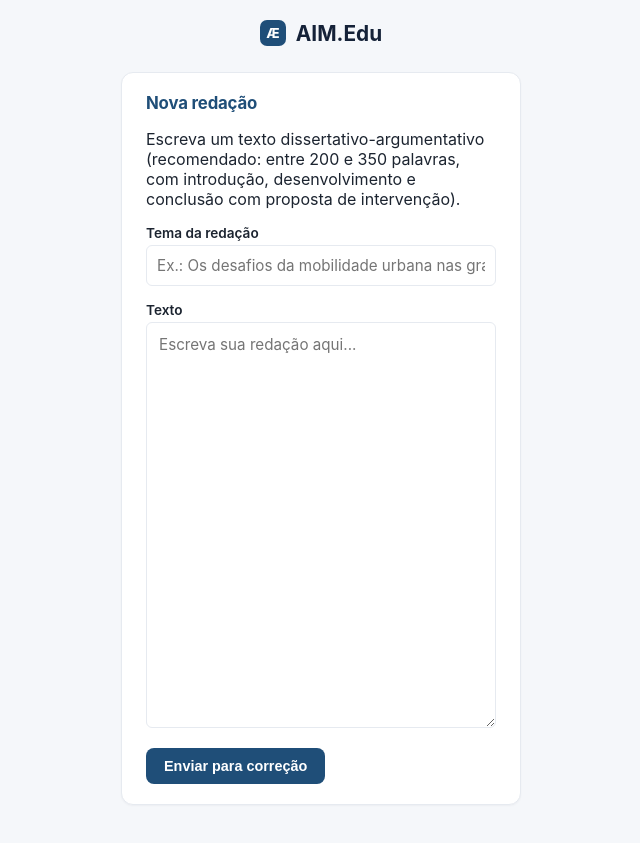
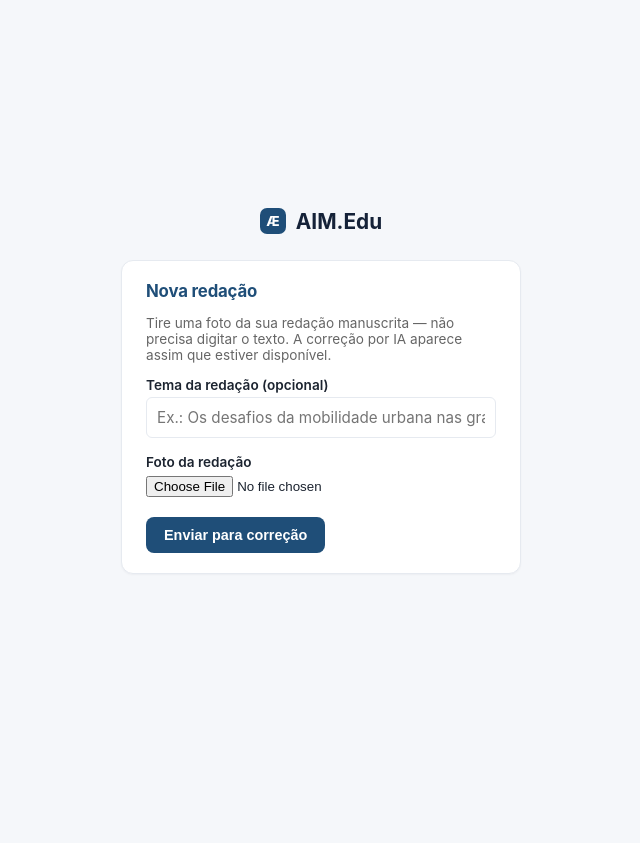
Before and after one commit to charlyjhone/aimedu-platform, a Flask app: template app/templates/redacao_form.html in a window 1280 px wide. Shown: the whole page, without its empty margins (319-959 px from the left). After the commit the page ends 574 px from the top, so only its background shows below. Run offline with Flask 3, Linux system fonts and the light colour scheme; the template is opened without the code that fills it, so the values that code supplies are empty; some libraries are stand-ins or nearby versions.

Commit message:
Update redacao_form.html to include file upload

```diff
--- a/app/templates/redacao_form.html
+++ b/app/templates/redacao_form.html
@@ -3,15 +3,16 @@
 {% block conteudo %}
 <div class="card">
   <h2>Nova redação</h2>
-  <p>Escreva um texto dissertativo-argumentativo (recomendado: entre 200 e 350 palavras, com introdução, desenvolvimento e conclusão com proposta de intervenção).</p>
-  <form method="post" action="{{ url_for('redacao.enviar') }}">
-    <label for="tema">Tema da redação</label>
-    <input type="text" id="tema" name="tema" placeholder="Ex.: Os desafios da mobilidade urbana nas grandes cidades brasileiras" style="width:100%; padding:10px; border:1px solid var(--borda); border-radius:6px; font-size:0.95rem;">
+  <p style="color:#666; font-size:0.85rem;">Tire uma foto da sua redação manuscrita — não precisa digitar o texto. A correção por IA aparece assim que estiver disponível.</p>
 
-    <label for="texto" style="margin-top:16px;">Texto</label>
-    <textarea id="texto" name="texto" rows="20" required style="width:100%; padding:12px; border:1px solid var(--borda); border-radius:6px; font-size:0.95rem; font-family:inherit;" placeholder="Escreva sua redação aqui..."></textarea>
+  <form method="post" action="{{ url_for('redacao.enviar') }}" enctype="multipart/form-data">
+    <label for="tema">Tema da redação (opcional)</label>
+    <input type="text" id="tema" name="tema" value="{{ form.get('tema', '') if form else '' }}" placeholder="Ex.: Os desafios da mobilidade urbana nas grandes cidades brasileiras" style="width:100%; padding:10px; border:1px solid var(--borda); border-radius:6px; font-size:0.95rem;">
 
-    <button class="botao" type="submit" style="margin-top:16px;">Enviar para correção</button>
+    <label for="arquivo" style="margin-top:16px;">Foto da redação</label>
+    <input type="file" id="arquivo" name="arquivo" accept="image/*" capture="environment" required style="display:block; margin-top:6px;">
+
+    <button class="botao" type="submit" style="margin-top:20px;">Enviar para correção</button>
   </form>
 </div>
 {% endblock %}
```
